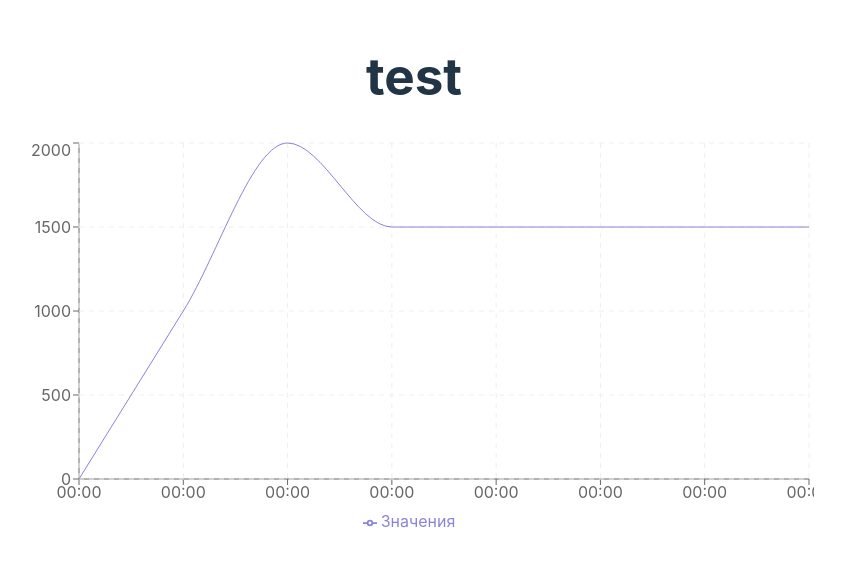
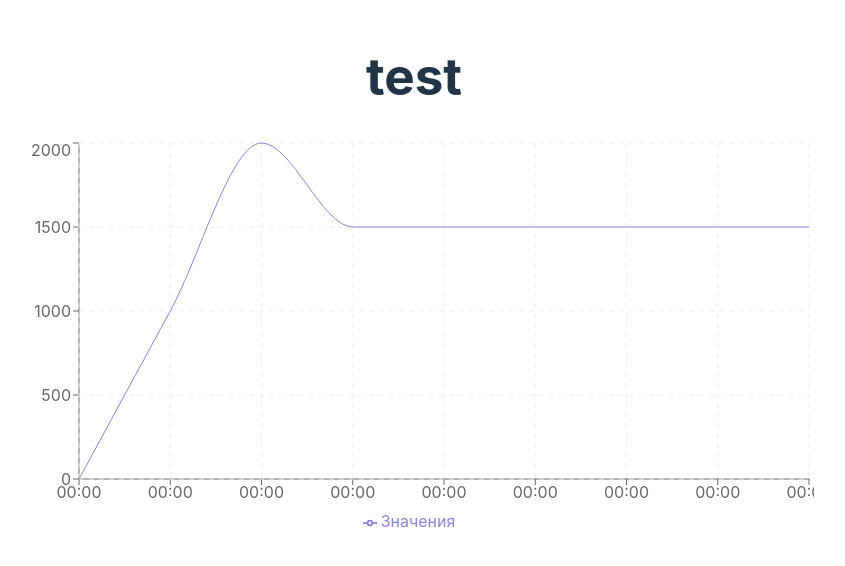
Before and after one commit to annavilnid/Draft-Dashboards, a React (Vite) app: page / in a window 1280 px wide. Shown: the part 124-690 px from the top of the page, without its empty margins (226-1071 px from the left). Built offline with nearby package versions, Linux system fonts and the light colour scheme.

Commit message:
add point

```diff
--- a/src/CustomChart.tsx
+++ b/src/CustomChart.tsx
@@ -9,6 +9,8 @@ const data = [
     { time: '00:00', value: 1500 },
     { time: '00:00', value: 1500 },
     { time: '00:00', value: 1500 },
+    { time: '00:00', value: 1500 },
+
 ];
 
 function CustomChart() {
```
